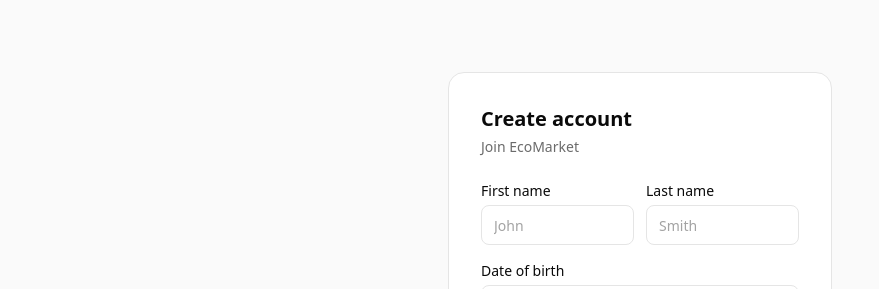
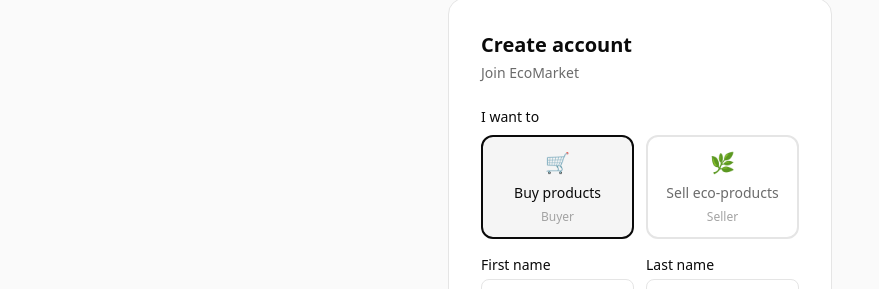
Before and after one commit to Futur1stXD/EcologyPlatform, a Next.js app: page /register in a window 1280 px wide. Shown: the part 84-373 px from the top of the page, without its empty margins (0-879 px from the left). Built offline with nearby package versions, Linux system fonts and the light colour scheme; no server answers.

Commit message:
feat: role selection at registration (buyer/seller) + profile role display

```diff
--- a/app/(auth)/register/page.tsx
+++ b/app/(auth)/register/page.tsx
@@ -23,6 +23,7 @@
     .regex(/[a-z]/, "Must contain a lowercase letter")
     .regex(/[0-9]/, "Must contain a number")
     .regex(/[^A-Za-z0-9]/, "Must contain a special character"),
+  role: z.enum(["USER", "SELLER"]).default("USER"),
 });
 
 type FormData = z.infer<typeof schema>;
@@ -30,15 +31,22 @@
 export default function RegisterPage() {
   const router = useRouter();
   const [serverError, setServerError] = useState("");
+  const [selectedRole, setSelectedRole] = useState<"USER" | "SELLER">("USER");
 
   const {
     register,
     handleSubmit,
     watch,
+    setValue,
     formState: { errors, isSubmitting },
-  } = useForm<FormData>({ resolver: zodResolver(schema) });
+  } = useForm<FormData>({ resolver: zodResolver(schema), defaultValues: { role: "USER" } });
 
   const passwordValue = watch("password", "");
+
+  const handleRoleSelect = (role: "USER" | "SELLER") => {
+    setSelectedRole(role);
+    setValue("role", role);
+  };
 
   const onSubmit = async (data: FormData) => {
     setServerError("");
@@ -66,6 +74,40 @@
       <p className="text-sm text-[#6b6b6b] mb-6">Join EcoMarket</p>
 
       <form onSubmit={handleSubmit(onSubmit)} className="flex flex-col gap-4">
+        {/* Role selector */}
+        <div>
+          <p className="text-sm font-medium text-[#0a0a0a] mb-2">I want to</p>
+          <div className="grid grid-cols-2 gap-3">
+            <button
+              type="button"
+              onClick={() => handleRoleSelect("USER")}
+              className={`flex flex-col items-center gap-1.5 rounded-xl border-2 px-4 py-3 text-sm font-medium transition-colors ${
+                selectedRole === "USER"
+                  ? "border-[#0a0a0a] bg-[#f5f5f5] text-[#0a0a0a]"
+                  : "border-[#e5e5e5] bg-white text-[#6b6b6b] hover:border-[#c0c0c0]"
+              }`}
+            >
+              <span className="text-xl">🛒</span>
+              <span>Buy products</span>
+              <span className="text-xs font-normal text-[#a3a3a3]">Buyer</span>
+            </button>
+            <button
+              type="button"
+              onClick={() => handleRoleSelect("SELLER")}
+              className={`flex flex-col items-center gap-1.5 rounded-xl border-2 px-4 py-3 text-sm font-medium transition-colors ${
+                selectedRole === "SELLER"
+                  ? "border-[#0a0a0a] bg-[#f5f5f5] text-[#0a0a0a]"
+                  : "border-[#e5e5e5] bg-white text-[#6b6b6b] hover:border-[#c0c0c0]"
+              }`}
+            >
+              <span className="text-xl">🌿</span>
+              <span>Sell eco-products</span>
+              <span className="text-xs font-normal text-[#a3a3a3]">Seller</span>
+            </button>
+          </div>
+          <input type="hidden" {...register("role")} />
+        </div>
+
         <div className="grid grid-cols-2 gap-3">
           <Input
             id="name"
--- a/app/(main)/profile/page.tsx
+++ b/app/(main)/profile/page.tsx
@@ -65,7 +65,7 @@
   };
 
   const roleLabel =
-    user.role === "ADMIN" ? "Admin" : user.role === "SELLER" ? "Seller" : "Member";
+    user.role === "ADMIN" ? "⚙️ Admin" : user.role === "SELLER" ? "🌿 Seller" : "🛒 Buyer";
 
   const plan = user.subscription?.plan ?? "FREE";
   const isPremium = plan === "PREMIUM";
--- a/app/api/payments/balance/route.ts
+++ b/app/api/payments/balance/route.ts
@@ -8,7 +8,7 @@
 
   const user = await prisma.user.findUnique({
     where: { id: session.user.id },
-    select: { balance: true, cashbackBalance: true, cashbackEarned: true },
+    select: { balance: true, cashbackBalance: true, cashbackEarned: true, ecoPoints: true },
   });
 
   const transactions = await prisma.balanceTransaction.findMany({
@@ -21,6 +21,7 @@
     balance: user?.balance ?? 0,
     cashbackBalance: user?.cashbackBalance ?? 0,
     cashbackEarned: user?.cashbackEarned ?? 0,
+    ecoPoints: user?.ecoPoints ?? 0,
     transactions,
   });
 }
--- a/app/api/payments/buy-with-balance/route.ts
+++ b/app/api/payments/buy-with-balance/route.ts
@@ -7,7 +7,7 @@
   const session = await auth();
   if (!session) return NextResponse.json({ error: "Unauthorized" }, { status: 401 });
 
-  const { productId, useCashback } = await req.json() as { productId: string; useCashback?: boolean };
+  const { productId, useCashback, useEcoPoints } = await req.json() as { productId: string; useCashback?: boolean; useEcoPoints?: boolean };
   if (!productId) return NextResponse.json({ error: "productId required" }, { status: 400 });
 
   const [product, user] = await Promise.all([
@@ -17,7 +17,7 @@
     }),
     prisma.user.findUnique({
       where: { id: session.user.id },
-      select: { balance: true, cashbackBalance: true },
+      select: { balance: true, cashbackBalance: true, ecoPoints: true },
     }),
   ]);
 
@@ -31,7 +31,14 @@
     : 0;
   const cashbackAppliedRounded = Math.round(cashbackApplied * 100) / 100;
 
-  const effectivePrice = Math.round((product.price - cashbackAppliedRounded) * 100) / 100;
+  // Calculate eco-points discount (1 point = 1 ₸), applied after cashback
+  const priceAfterCashback = Math.round((product.price - cashbackAppliedRounded) * 100) / 100;
+  const ecoPointsApplied = useEcoPoints && user && user.ecoPoints > 0
+    ? Math.min(user.ecoPoints, priceAfterCashback)
+    : 0;
+  const ecoPointsAppliedRounded = Math.round(ecoPointsApplied * 100) / 100;
+
+  const effectivePrice = Math.round((priceAfterCashback - ecoPointsAppliedRounded) * 100) / 100;
 
   if (!user || user.balance < effectivePrice)
     return NextResponse.json({ error: "Insufficient balance" }, { status: 402 });
@@ -49,6 +56,9 @@
       userUpdate.cashbackBalance = {
         increment: cashbackEarned - cashbackAppliedRounded,
       };
+    }
+    if (ecoPointsAppliedRounded > 0) {
+      userUpdate.ecoPoints = { decrement: Math.round(ecoPointsAppliedRounded) };
     }
 
     await tx.user.update({ where: { id: session.user.id }, data: userUpdate });
@@ -89,6 +99,19 @@
       });
     }
 
+    // Record eco-points spend
+    if (ecoPointsAppliedRounded > 0) {
+      await tx.balanceTransaction.create({
+        data: {
+          userId: session.user.id,
+          amount: -ecoPointsAppliedRounded,
+          type: "ECO_SPEND",
+          description: `${Math.round(ecoPointsAppliedRounded)} eco-pts spent on: ${product.title}`,
+          orderId: o.id,
+        },
+      });
+    }
+
     // Credit new cashback (5%) to cashbackBalance
     await tx.balanceTransaction.create({
       data: {
@@ -106,5 +129,5 @@
   const ordersCount = await prisma.order.count({ where: { userId: session.user.id } });
   await rewardPurchase(session.user.id, ordersCount);
 
-  return NextResponse.json({ ok: true, orderId: order.id, cashback: cashbackEarned, cashbackApplied: cashbackAppliedRounded });
+  return NextResponse.json({ ok: true, orderId: order.id, cashback: cashbackEarned, cashbackApplied: cashbackAppliedRounded, ecoPointsApplied: ecoPointsAppliedRounded });
 }
--- a/app/api/payments/cart-balance-checkout/route.ts
+++ b/app/api/payments/cart-balance-checkout/route.ts
@@ -12,7 +12,7 @@
   const session = await auth();
   if (!session) return NextResponse.json({ error: "Unauthorized" }, { status: 401 });
 
-  const { items, useCashback } = await req.json() as { items: CartItemInput[]; useCashback?: boolean };
+  const { items, useCashback, useEcoPoints } = await req.json() as { items: CartItemInput[]; useCashback?: boolean; useEcoPoints?: boolean };
   if (!items?.length) return NextResponse.json({ error: "Empty cart" }, { status: 400 });
 
   const productIds = items.map((i) => i.productId);
@@ -35,7 +35,7 @@
 
   const user = await prisma.user.findUnique({
     where: { id: session.user.id },
-    select: { balance: true, cashbackBalance: true },
+    select: { balance: true, cashbackBalance: true, ecoPoints: true },
   });
 
   // Calculate cashback discount applied
@@ -43,7 +43,15 @@
     ? Math.min(user.cashbackBalance, totalPrice)
     : 0;
   const cashbackAppliedRounded = Math.round(cashbackApplied * 100) / 100;
-  const effectivePrice = Math.round((totalPrice - cashbackAppliedRounded) * 100) / 100;
+
+  // Calculate eco-points discount (1 point = 1 ₸), applied after cashback
+  const priceAfterCashback = Math.round((totalPrice - cashbackAppliedRounded) * 100) / 100;
+  const ecoPointsApplied = useEcoPoints && user && user.ecoPoints > 0
+    ? Math.min(user.ecoPoints, priceAfterCashback)
+    : 0;
+  const ecoPointsAppliedRounded = Math.round(ecoPointsApplied * 100) / 100;
+
+  const effectivePrice = Math.round((priceAfterCashback - ecoPointsAppliedRounded) * 100) / 100;
 
   if (!user || user.balance < effectivePrice)
     return NextResponse.json({ error: "Insufficient balance" }, { status: 402 });
--- a/lib/gamification.ts
+++ b/lib/gamification.ts
@@ -8,6 +8,19 @@
   [BadgeType.ECO_HERO]: { label: "Eco Hero", points: 500 },
   [BadgeType.HUNDRED_POINTS]: { label: "100 Points", points: 0 },
 };
+
+// 1 eco-point per 100 ₸ topped up
+export const ECO_POINTS_PER_100_KZT = 1;
+
+/** Award eco-points for a balance top-up (1 pt per 100 ₸) */
+export async function rewardTopup(userId: string, amount: number) {
+  const pointsToAdd = Math.floor(amount / 100);
+  if (pointsToAdd <= 0) return;
+  await prisma.user.update({
+    where: { id: userId },
+    data: { ecoPoints: { increment: pointsToAdd } },
+  });
+}
 
 export function getBadgeInfo(badge: BadgeType) {
   return BADGE_CRITERIA[badge];
```
Also changed, not shown: 1 other file (tests, documents, lock files or other folders).
